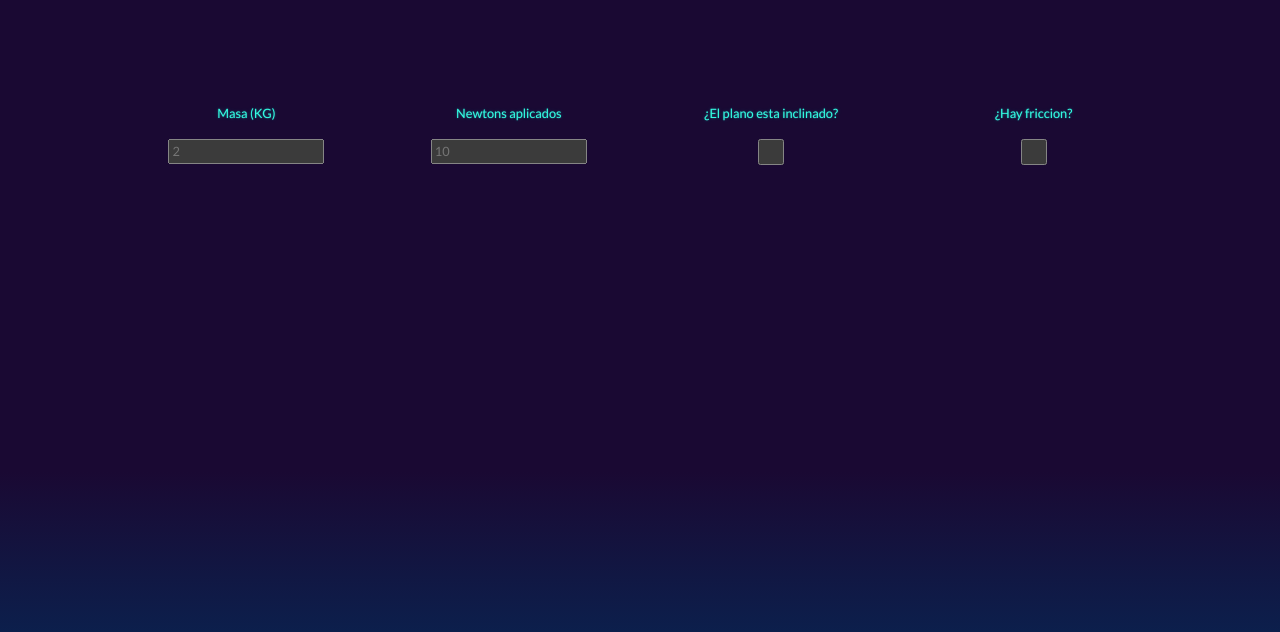
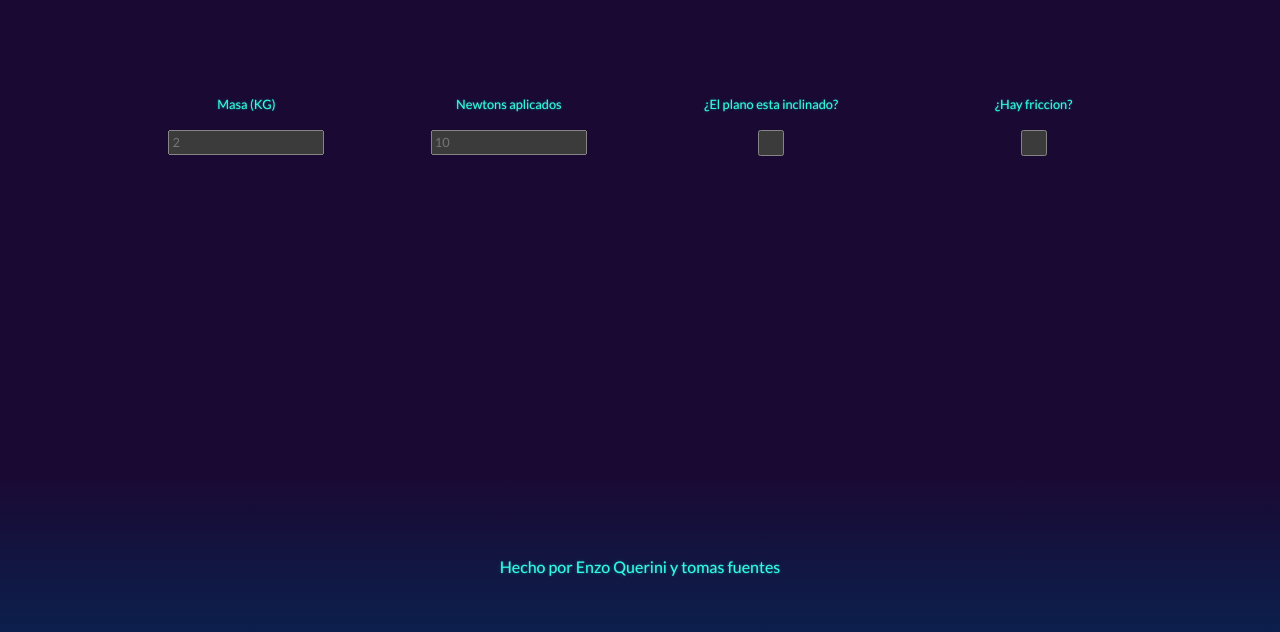
Before and after one commit to Enzo-Querini/Enzo-Querini.github.io, a plain HTML site: page index.html in a window 1280 px wide. Shown: the part 168-800 px from the top of the page. Drawn offline with Linux system fonts and the light colour scheme.

Commit message:
Update index.html

```diff
--- a/index.html
+++ b/index.html
@@ -39,7 +39,7 @@
     </form>
 <h2 id="result"></h2>
 <footer>
-
+<span>Hecho por Enzo Querini y tomas fuentes</span>
 </footer>
 <!--<script src="./index.js"></script>-->
 <script src="./index.js"></script>
```
